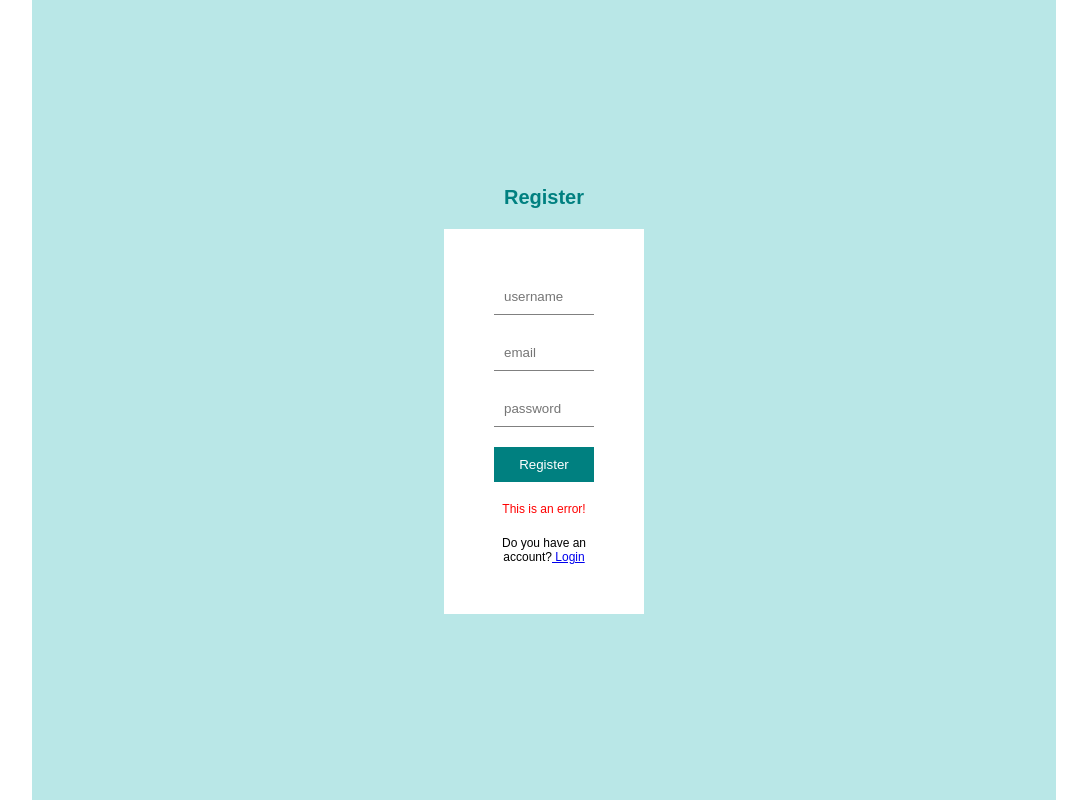
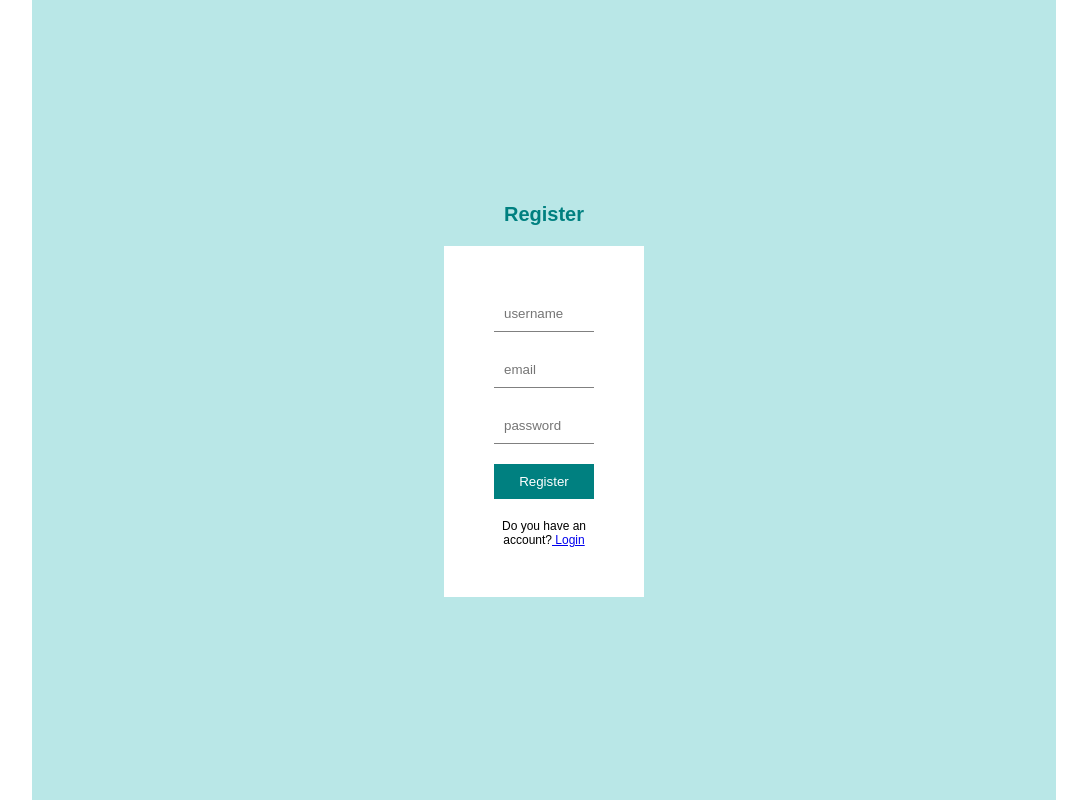
Before and after one commit to Meenal-Poladia/demo-project-for-learning-react-nodejs-mysql, a React (Create React App) app in the folder client/: page /register in a window 1280 px wide. Shown: the whole page, without its empty margins (96-1183 px from the left). Built offline with nearby package versions, Linux system fonts and the light colour scheme.

Commit message:
Added navigation to register page when user registered successfully

```diff
--- a/client/src/pages/Register.jsx
+++ b/client/src/pages/Register.jsx
@@ -20,7 +20,7 @@ const Register = () => {
        e.preventDefault();
        try {
            const response = await axios.post("/auth/register", inputs);
-           // navigate("/login");
+           navigate("/login");
        } catch (err) {
            setError(err.response.data);
        }
@@ -46,7 +46,7 @@ const Register = () => {
                        required
                        onChange={handleChange}/>
                 <button onClick={handleSubmit}>Register</button>
-                <p>This is an error!</p>
+                {err && <p>{err}</p>}
                 <span>Do you have an account?
                     <Link to='/login'> Login </Link>
                 </span>
```
